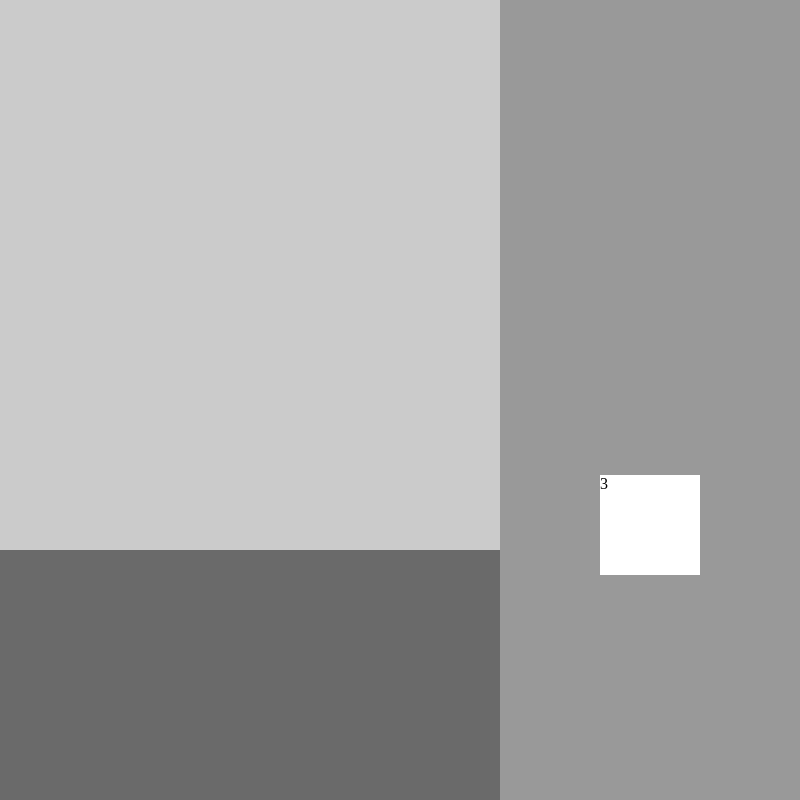
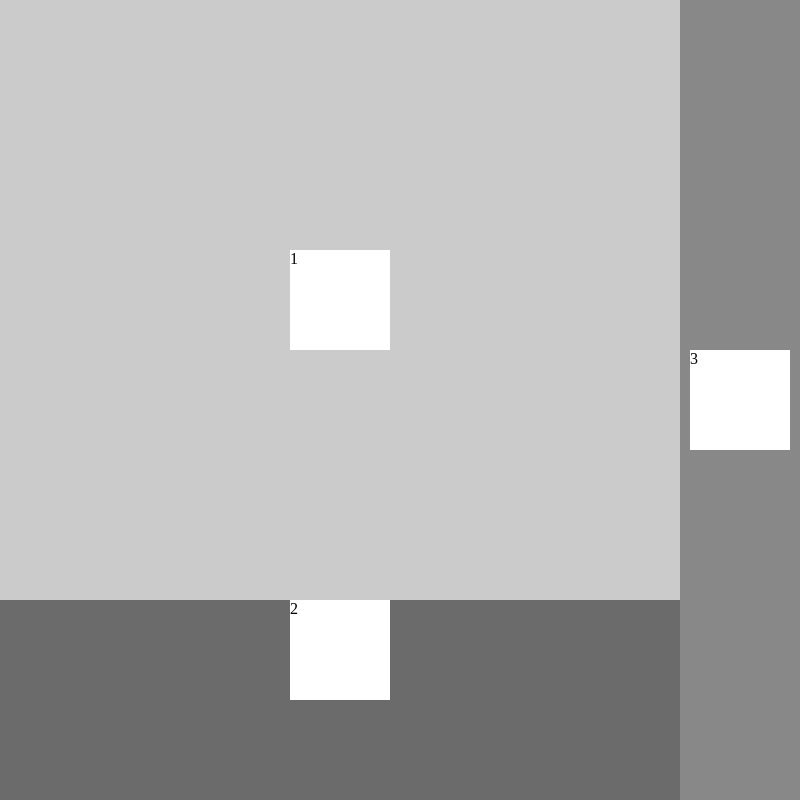
Before and after one commit to elbaAb/Software-Development-Lifecycle, an Electron app: page Communal-Calendar/index.html in a window 800 px wide. Drawn offline with Linux system fonts and the light colour scheme.

Commit message:
changed px to vh and vw

```diff
--- a/Communal-Calendar/base.css
+++ b/Communal-Calendar/base.css
@@ -3,11 +3,11 @@
     flex-direction: row;
     position: fixed;
     top: 0;
-    right: 0;
+    left: 0;
     align-items: center;
     justify-content: center;
-    height: 800px;
-    width: 1800px;
+    height: 75vh;
+    width: 85vw;
     background-color: rgb(203, 203, 203);
 }
 .bottom-section {
@@ -15,12 +15,12 @@
     flex-direction: row;
     position: fixed;
     bottom: 0;
-    right: 0;
+    left: 0;
     align-items: flex-start;
     justify-content: space-evenly;
-    height: 250px;
-    width: 1800px;;
-    background-color: #6a6a6a;
+    height: 25vh;
+    width: 85vw;
+    background-color: #6b6b6b;
 }
 .right-section {
     display: flex;
@@ -30,9 +30,9 @@
     top: 0;
     align-items: center;
     justify-content: center;
-    height: 1050px;
-    width: 300px;
-    background-color: #999999;
+    height: 100vh;
+    width: 15vw;
+    background-color: #888888;
 }
 
 .box {
```
